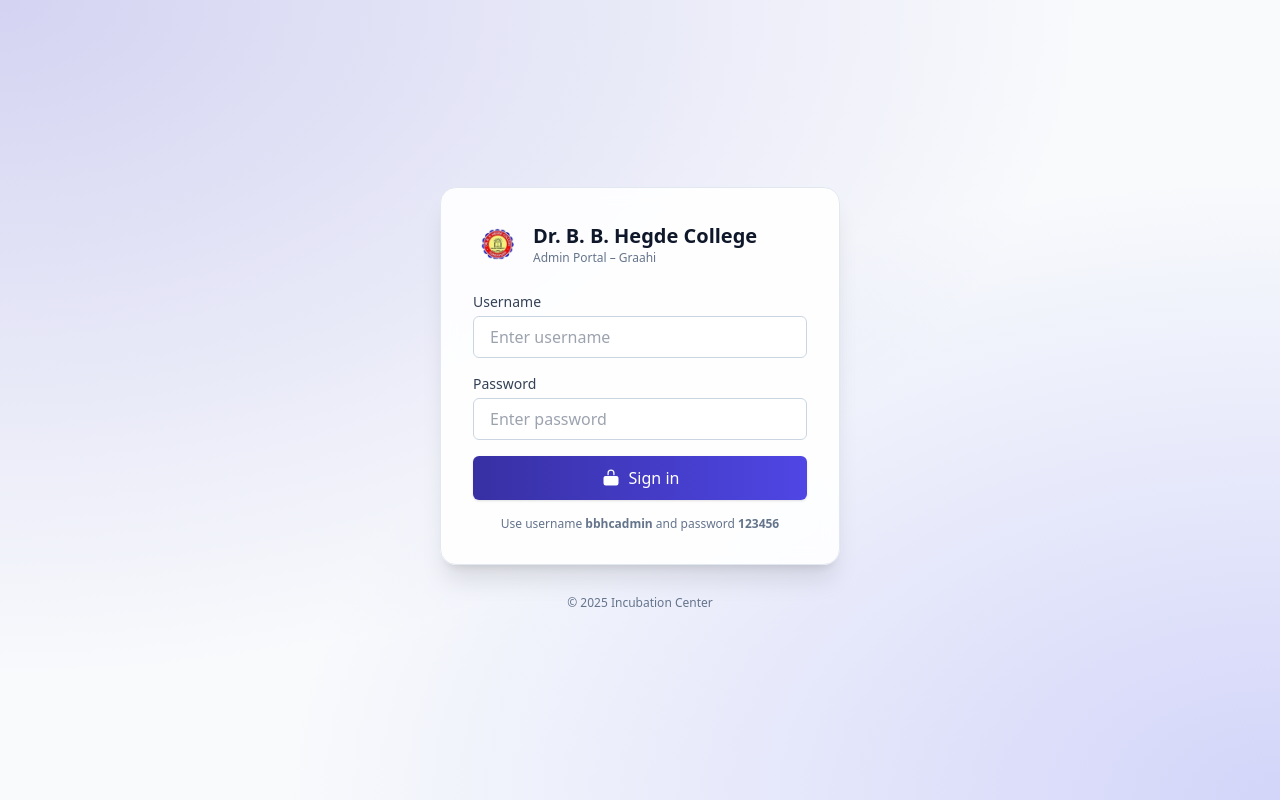
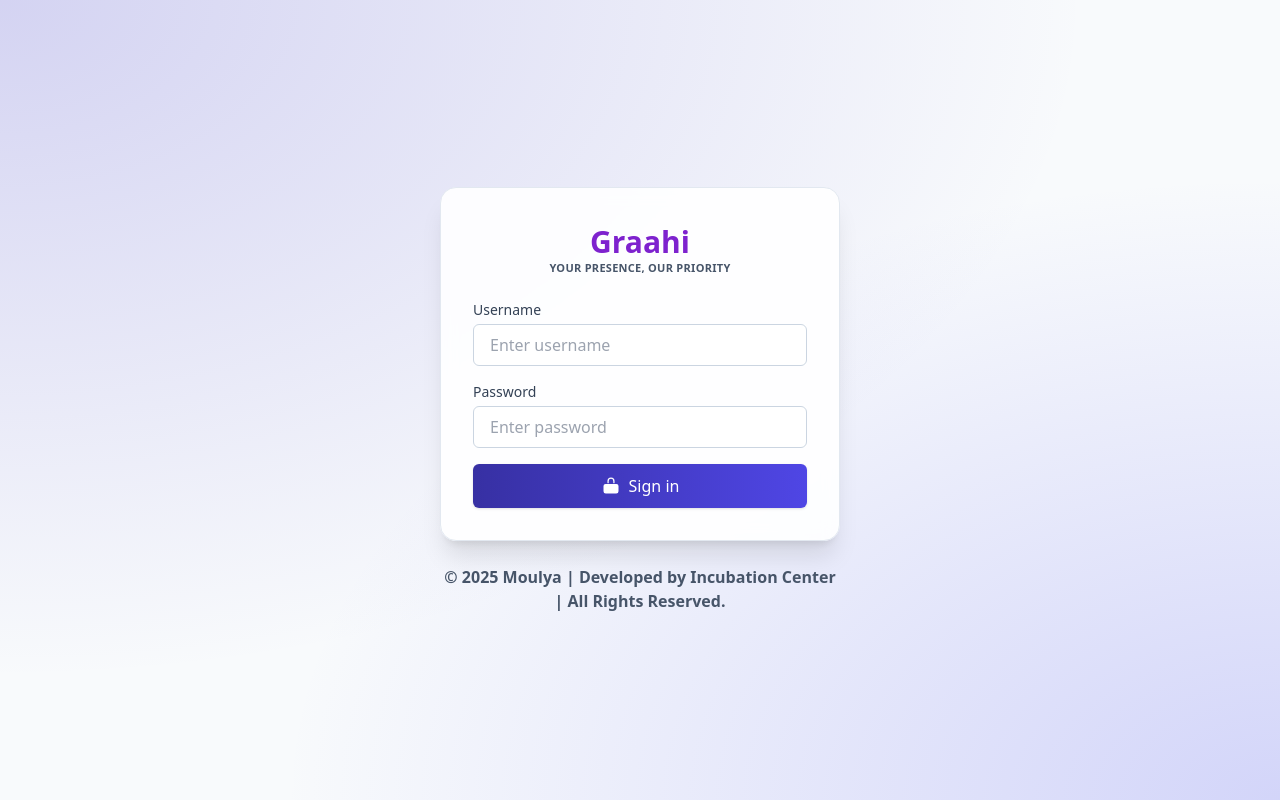
Before and after one commit to erru-2005/Attendence_Admin, a Flask app: page /login in a window 1280 px wide. Run offline with Flask 3, Linux system fonts and the light colour scheme; some libraries are stand-ins or nearby versions.

Commit message:
chethan pc 00:28

```diff
--- a/templates/login.html
+++ b/templates/login.html
@@ -29,12 +29,9 @@
         <div class="absolute inset-0 bg-hero"></div>
         <div class="relative z-10 w-full max-w-md mx-auto px-6">
             <div class="bg-white/90 backdrop-blur rounded-2xl shadow-xl border border-slate-200 p-8">
-                <div class="flex items-center gap-3 mb-6">
-                    <img src="{{ url_for('static', filename='images/logo-removebg-preview.png') }}" alt="Logo" class="h-12 w-12 object-contain" />
-                    <div>
-                        <h1 class="text-xl font-bold text-slate-900">Dr. B. B. Hegde College</h1>
-                        <p class="text-xs text-slate-500">Admin Portal – Graahi</p>
-                    </div>
+                <div class="mb-6 text-center">
+                    <h1 class="mt-1 text-2xl sm:text-3xl font-extrabold text-purple-700">Graahi</h1>
+                    <p class="text-[11px] text-slate-600 font-bold tracking-wide uppercase">Your Presence, Our Priority</p>
                 </div>
                 {% if error %}
                 <div class="mb-4 px-3 py-2 rounded-md bg-rose-50 text-rose-700 border border-rose-200 text-sm">{{ error }}</div>
@@ -53,10 +50,9 @@
                         Sign in
                     </button>
                 </form>
-                <p class="mt-4 text-xs text-slate-500 text-center">Use username <span class="font-semibold">bbhcadmin</span> and password <span class="font-semibold">123456</span></p>
             </div>
             <div class="mt-6 text-center">
-                <a href="https://incubation-center" class="text-xs text-slate-500">© 2025 Incubation Center</a>
+                <div class="text-sm sm:text-base text-slate-600 font-bold">© 2025 Moulya | Developed by Incubation Center | All Rights Reserved.</div>
             </div>
         </div>
     </div>
```
